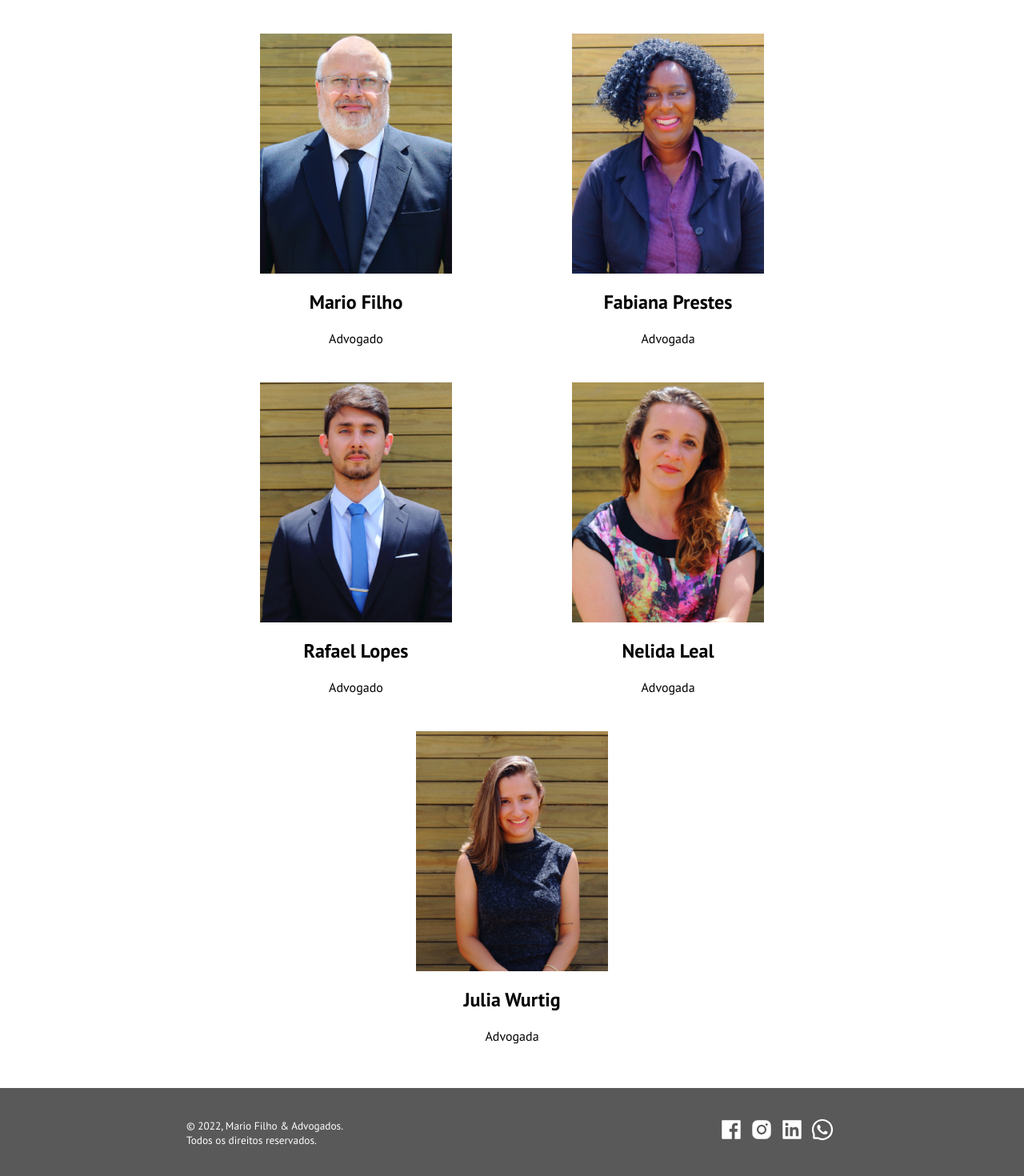
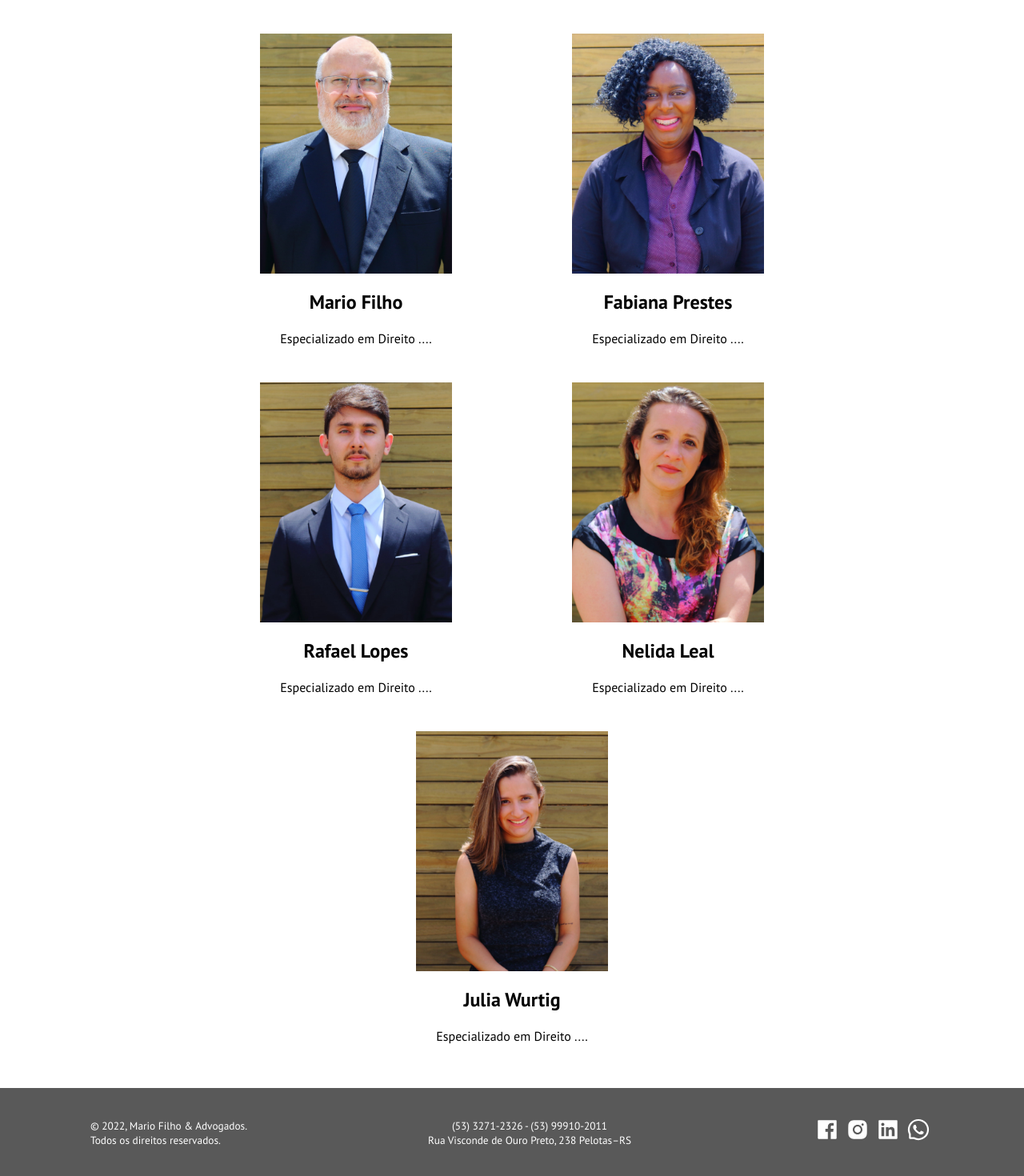
Before and after one commit to rafaellef/site-mfadv, a Next.js app: page /escritorio in a window 1280 px wide. Shown: the part 1196-2666 px from the top of the page at 80% size. Built offline with nearby package versions, Linux system fonts and the light colour scheme.

Commit message:
Pequenos ajustes solicitados

```diff
--- a/components/Footer.js
+++ b/components/Footer.js
@@ -1,5 +1,10 @@
-import { AiFillFacebook, AiFillInstagram, AiFillLinkedin, AiOutlineWhatsApp } from 'react-icons/ai';
-import Link from 'next/link';
+import {
+  AiFillFacebook,
+  AiFillInstagram,
+  AiFillLinkedin,
+  AiOutlineWhatsApp,
+} from "react-icons/ai";
+import Link from "next/link";
 
 const Footer = () => {
   let date = new Date();
@@ -11,12 +16,40 @@ const Footer = () => {
         <small>&copy; {date.getFullYear()}, Mario Filho & Advogados.</small>
         <small>Todos os direitos reservados.</small>
       </div>
+      <div className="contact-footer">
+        <small>(53) 3271-2326 - (53) 99910-2011</small>
+        <small>Rua Visconde de Ouro Preto, 238 Pelotas–RS</small>
+      </div>
       <div className="social-media">
         <ul>
-          <li><Link href='https://www.facebook.com/mariofilhoadvogadosassociados/'><a target="_blank"><AiFillFacebook /></a></Link></li>
-          <li><Link href='https://www.instagram.com/escritorio.mariofilho/'><a target='_blank'><AiFillInstagram /></a></Link></li>
-          <li><Link href='https://www.linkedin.com/in/mario-filho-793009216/'><a target='_blank'><AiFillLinkedin /></a></Link></li>
-          <li><Link href='https://api.whatsapp.com/send?phone=5553999102011&text=Gostaria%20de%20receber%20informa%C3%A7%C3%B5es%20sobre%20os%20servi%C3%A7os...'><a target='_blank'><AiOutlineWhatsApp /></a></Link></li>
+          <li>
+            <Link href="https://www.facebook.com/mariofilhoadvogadosassociados/">
+              <a target="_blank">
+                <AiFillFacebook />
+              </a>
+            </Link>
+          </li>
+          <li>
+            <Link href="https://www.instagram.com/escritorio.mariofilho/">
+              <a target="_blank">
+                <AiFillInstagram />
+              </a>
+            </Link>
+          </li>
+          <li>
+            <Link href="https://www.linkedin.com/in/mario-filho-793009216/">
+              <a target="_blank">
+                <AiFillLinkedin />
+              </a>
+            </Link>
+          </li>
+          <li>
+            <Link href="https://api.whatsapp.com/send?phone=5553999102011&text=Gostaria%20de%20receber%20informa%C3%A7%C3%B5es%20sobre%20os%20servi%C3%A7os...">
+              <a target="_blank">
+                <AiOutlineWhatsApp />
+              </a>
+            </Link>
+          </li>
         </ul>
       </div>
     </div>
--- a/components/Navbar.js
+++ b/components/Navbar.js
@@ -12,8 +12,8 @@ const Navbar = ({ openModal }) => {
         <Image
           src="/arte/mario-filho-logo-2-horizontal.png"
           alt="logo-mario-filho-advogados"
-          width={250}
-          height={125}
+          width={280}
+          height={140}
         />
       </div>
       <div className={isMobile ? "nav-links-mobile" : "nav-links"} onClick={() => setIsMobile(false)}>
--- a/pages/escritorio.js
+++ b/pages/escritorio.js
@@ -54,7 +54,7 @@ const Escritorio = () => {
                 />
                 <div className="team-description">
                   <h2>Mario Filho</h2>
-                  <p className="title-description">Advogado</p>
+                  <p className="title-description">Especializado em Direito ....</p>
                 </div>
               </div>
             </div>
@@ -71,7 +71,7 @@ const Escritorio = () => {
                 />
                 <div className="team-description">
                   <h2>Fabiana Prestes</h2>
-                  <p className="title-description">Advogada</p>
+                  <p className="title-description">Especializado em Direito ....</p>
                 </div>
               </div>
             </div>
@@ -88,7 +88,7 @@ const Escritorio = () => {
                 />
                 <div className="team-description">
                   <h2>Rafael Lopes</h2>
-                  <p className="title-description">Advogado</p>
+                  <p className="title-description">Especializado em Direito ....</p>
                 </div>
               </div>
             </div>
@@ -105,7 +105,7 @@ const Escritorio = () => {
                 />
                 <div className="team-description">
                   <h2>Nelida Leal</h2>
-                  <p className="title-description">Advogada</p>
+                  <p className="title-description">Especializado em Direito ....</p>
                 </div>
               </div>
             </div>
@@ -122,7 +122,7 @@ const Escritorio = () => {
                 />
                 <div className="team-description">
                   <h2>Julia Wurtig</h2>
-                  <p className="title-description">Advogada</p>
+                  <p className="title-description">Especializado em Direito ....</p>
                 </div>
               </div>
             </div>
--- a/styles/Home.module.css
+++ b/styles/Home.module.css
@@ -24,6 +24,7 @@
 .typewriter {
   font-size: 60px;
   margin-top: 100px;
+  word-wrap: break-word;
   padding: 20px;
   text-align: center;
   color: white;
@@ -34,7 +35,7 @@
 }
 
 .btnHero button {
-  margin-top: 10px;
+  margin-top: 40px;
   padding: 20px;
   background-color: #4979ff;
   color: white;
--- a/styles/globals.css
+++ b/styles/globals.css
@@ -33,13 +33,13 @@ nav {
   position: fixed;
   top: 0;
   width: 100%;
-  height: 110px;
+  height: 120px;
   z-index: 99;
 }
 nav a {
   margin: auto;
   padding: 20px;
-  font-size: 18px;
+  font-size: 22px;
 }
 .nav-links {
   text-align: center;
@@ -72,7 +72,7 @@ nav .logo {
 }
 
 .button-client {
-  background-color: transparent;
+  background-color: #fa6400;
   border-radius: 5px;
   padding: 15px;
   font-size: 14px;
@@ -80,7 +80,7 @@ nav .logo {
   margin: auto;
   height: 40px;
   text-decoration: none;
-  color: #fa6400;
+  color: black;
   border: 0 solid;
   border-color: #fa6400;
   border-radius: 5px;
@@ -95,9 +95,9 @@ nav .logo {
 }
 
 .button-client:hover {
-  background-color: #fa6400;
+  background-color: transparent;
   cursor: pointer;
-  color: black;
+  color: #fa6400;
   border: 1px solid;
   outline-color: rgba(255, 255, 255, 0);
   outline-offset: 15px;
@@ -346,6 +346,16 @@ div {
   align-self: center;
 }
 
+.contact-footer {
+  color: white;
+  padding: 20px;
+  display: flex;
+  flex-direction: column;
+  align-self: center;
+  text-align: center;
+}
+
+
 .social-media ul {
   padding: 20px;
   display: flex;
@@ -375,6 +385,7 @@ div {
   align-items: center;
   background: rgba(41, 43, 41, 0.8);
   z-index: 99;
+  padding: auto;
 }
 
 .modal-container {
```
Also changed, not shown: components/Hero.js (+10 -15 lines).
